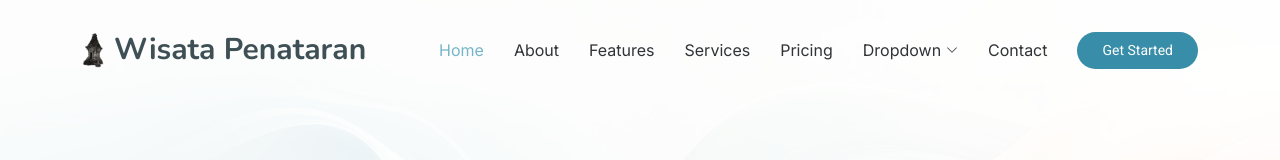
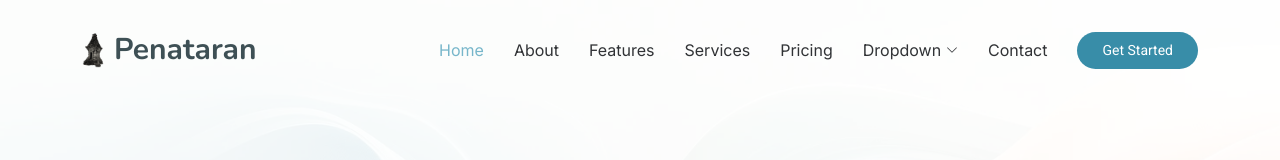
Before and after one commit to wisatablitar/wisatablitar.github.io, a plain HTML site: page index.html in a window 1280 px wide. Shown: the top 160 px of the page. Drawn offline with nearby package versions, Linux system fonts and the light colour scheme.

Commit message:
Update index.html

```diff
--- a/index.html
+++ b/index.html
@@ -43,7 +43,7 @@
 
       <a href="index.html" class="logo d-flex align-items-center me-auto">
         <img src="assets/img/logo-candi (1).png" alt="">
-        <h1 class="sitename">Wisata Penataran</h1>
+        <h1 class="sitename">Penataran</h1>
       </a>
 
       <nav id="navmenu" class="navmenu">
```
